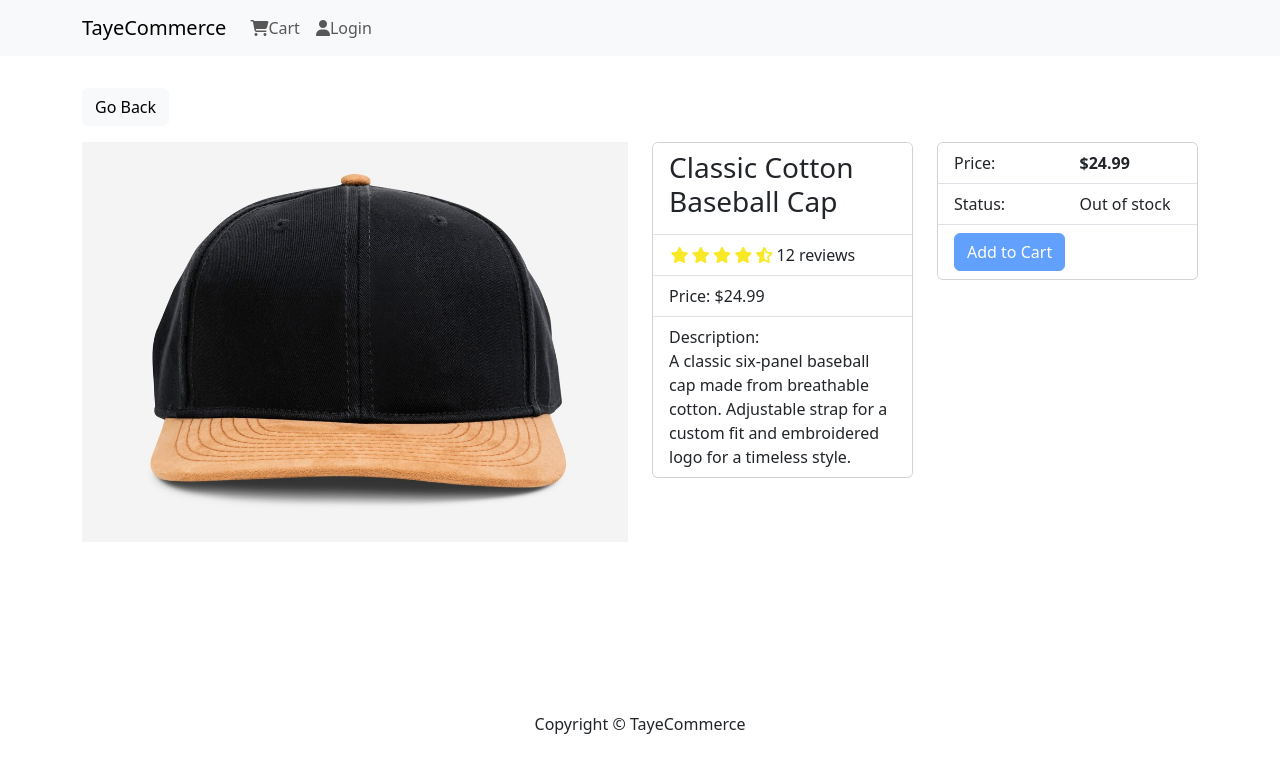
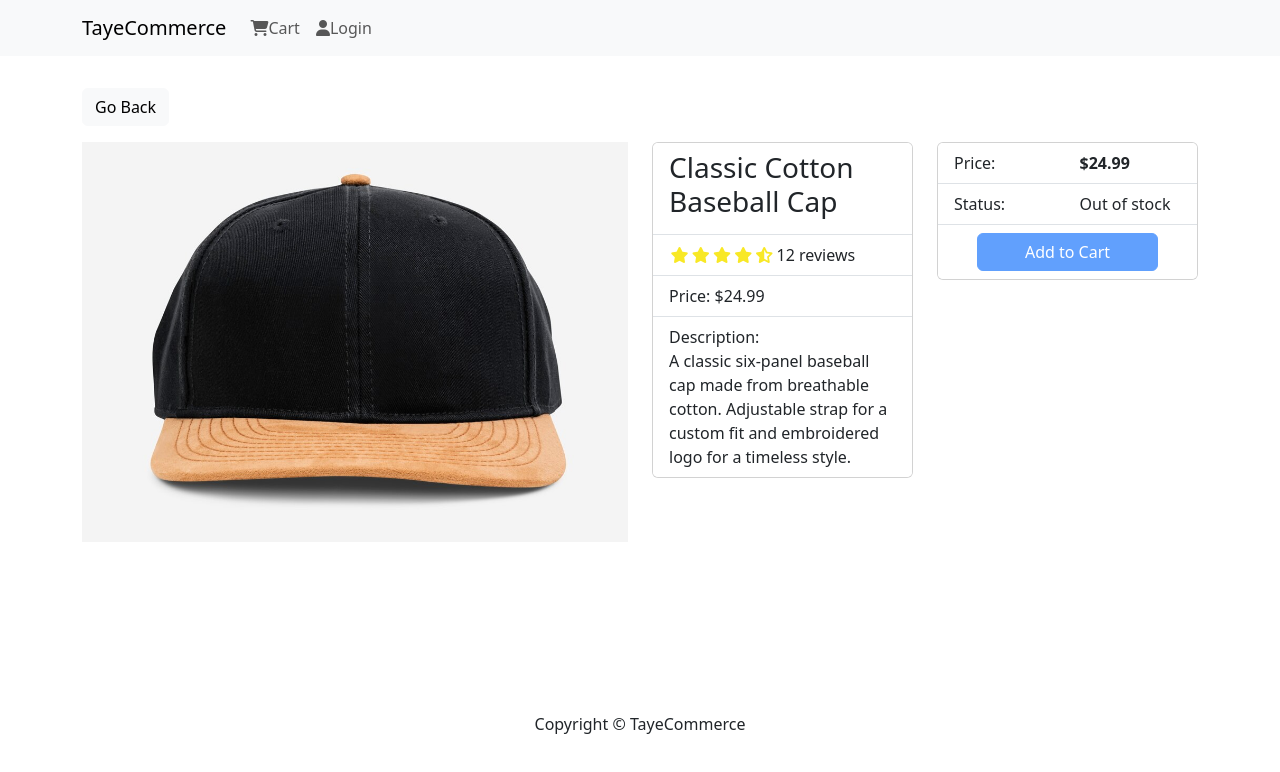
Before and after one commit to etay1/TayeCommerce, a React (Create React App) app in the folder frontend/: page /product/1 in a window 1280 px wide. Shown: the top 772 px of the page. Built offline with nearby package versions, Linux system fonts and the light colour scheme.

Commit message:
[FIX] screens: center add to cart button

```diff
--- a/frontend/src/screens/ProductScreen.js
+++ b/frontend/src/screens/ProductScreen.js
@@ -65,8 +65,12 @@ function ProductScreen() {
                   </Col>
                 </Row>
               </ListGroup.Item>
-              <ListGroup.Item>
-                <Button className='btn-block' type='button' disabled={product.countInStock === 0}>
+              <ListGroup.Item style={{ display: 'flex', justifyContent: 'center' }}>
+                <Button
+                  type='button'
+                  disabled={product.countInStock === 0}
+                  style={{ width: '80%' }}
+                >
                   Add to Cart
                 </Button>
               </ListGroup.Item>
```
